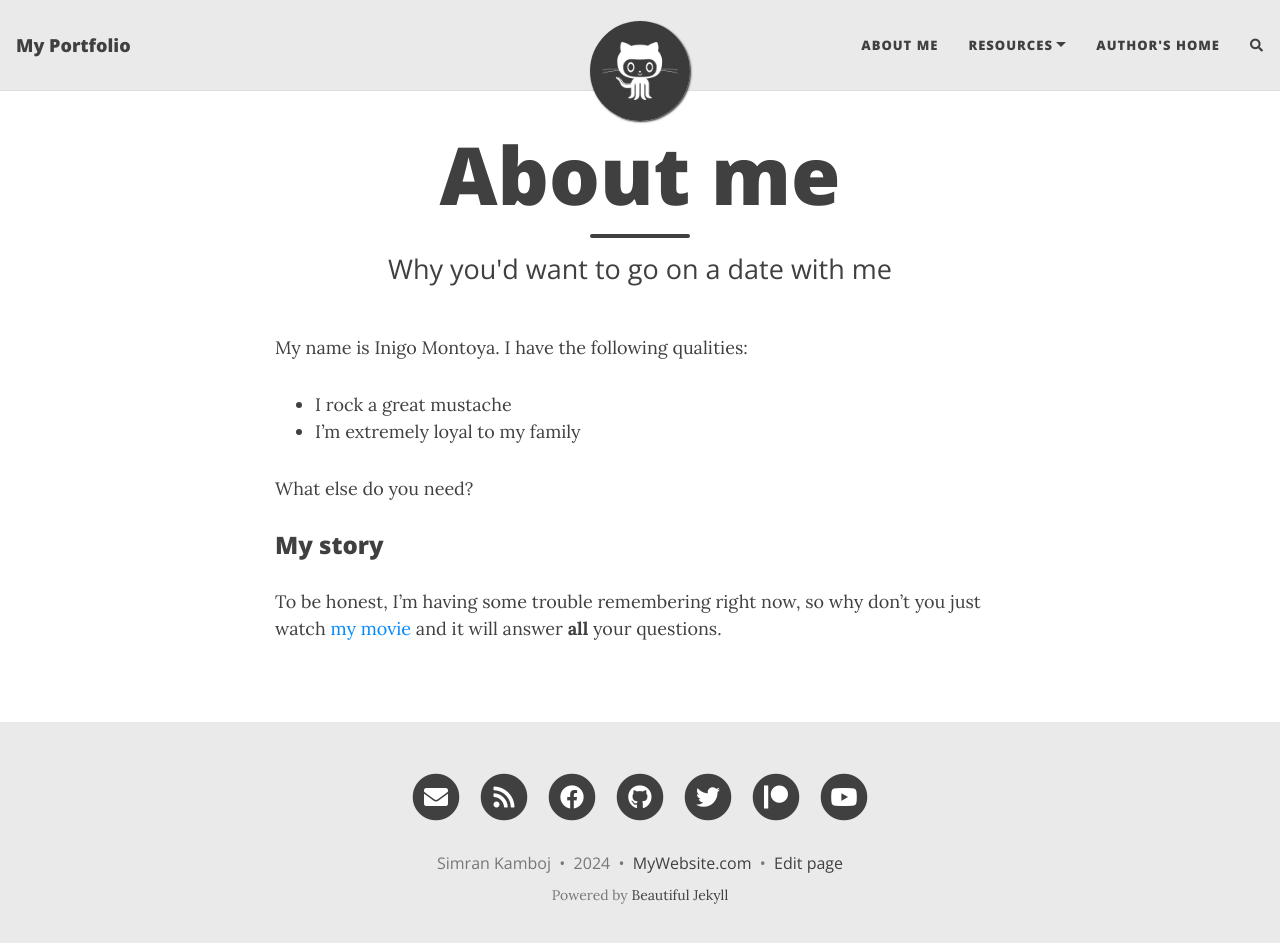
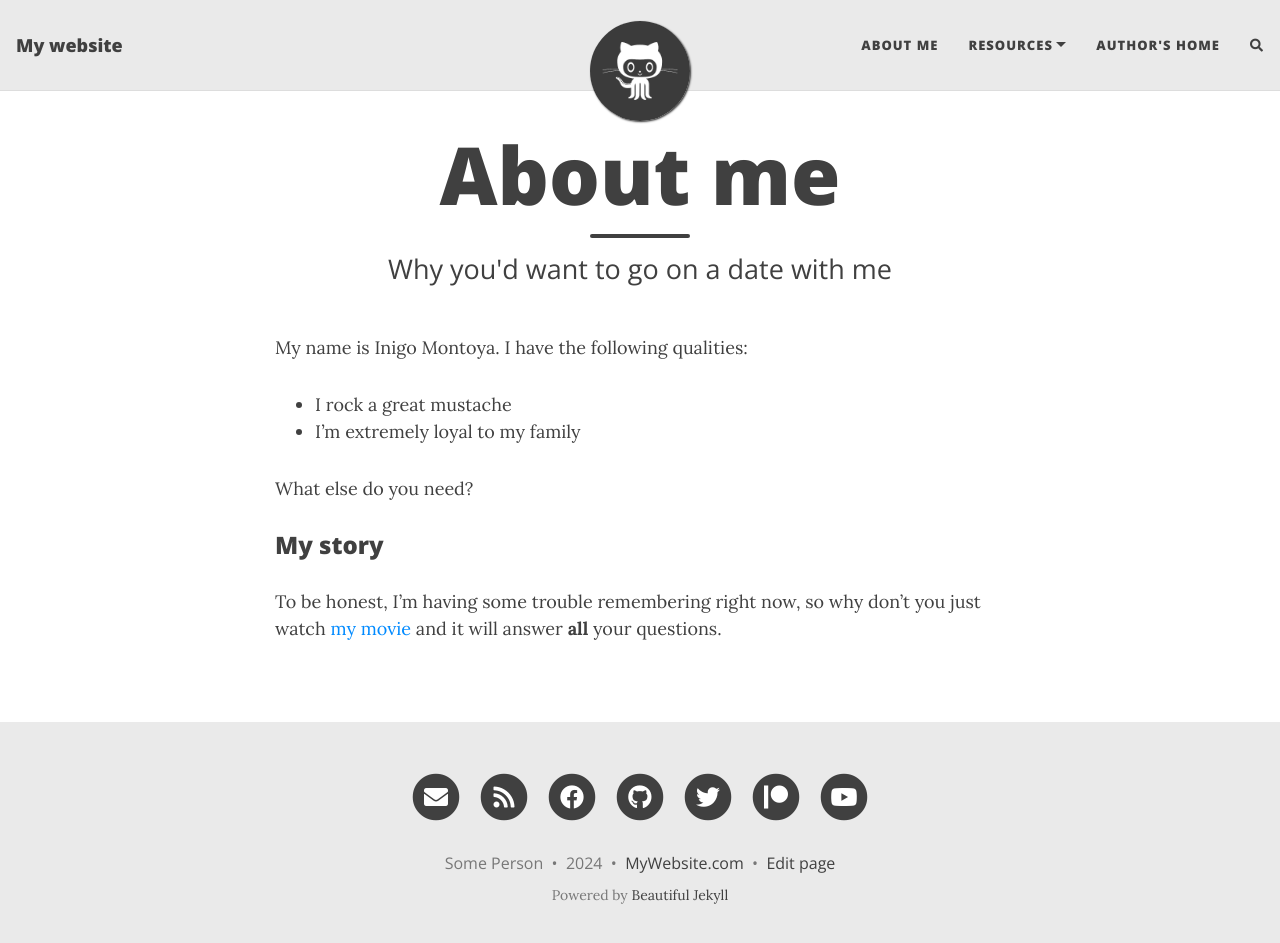
Before and after one commit to SimranKKamboj/SimranKKamboj.github.io, a Jekyll site: the page built from aboutme.md, in a window 1280 px wide and 956 px high. Shown: the top 943 px of the window. Built offline with Jekyll 4.4.1, drawn with Linux system fonts in a browser that asks for light colours; nearby versions of some CDN libraries; comment, search, counter and statistics services are not loaded.

Commit message:
Update _config.yml

```diff
--- a/_config.yml
+++ b/_config.yml
@@ -10,10 +10,10 @@
 ############################
 
 # Name of website
-title: My Portfolio
+title: My website
 
 # Your name to show in the footer
-author: Simran Kamboj
+author: Some Person
 
 ###############################################
 # --- List of links in the navigation bar --- #
```
